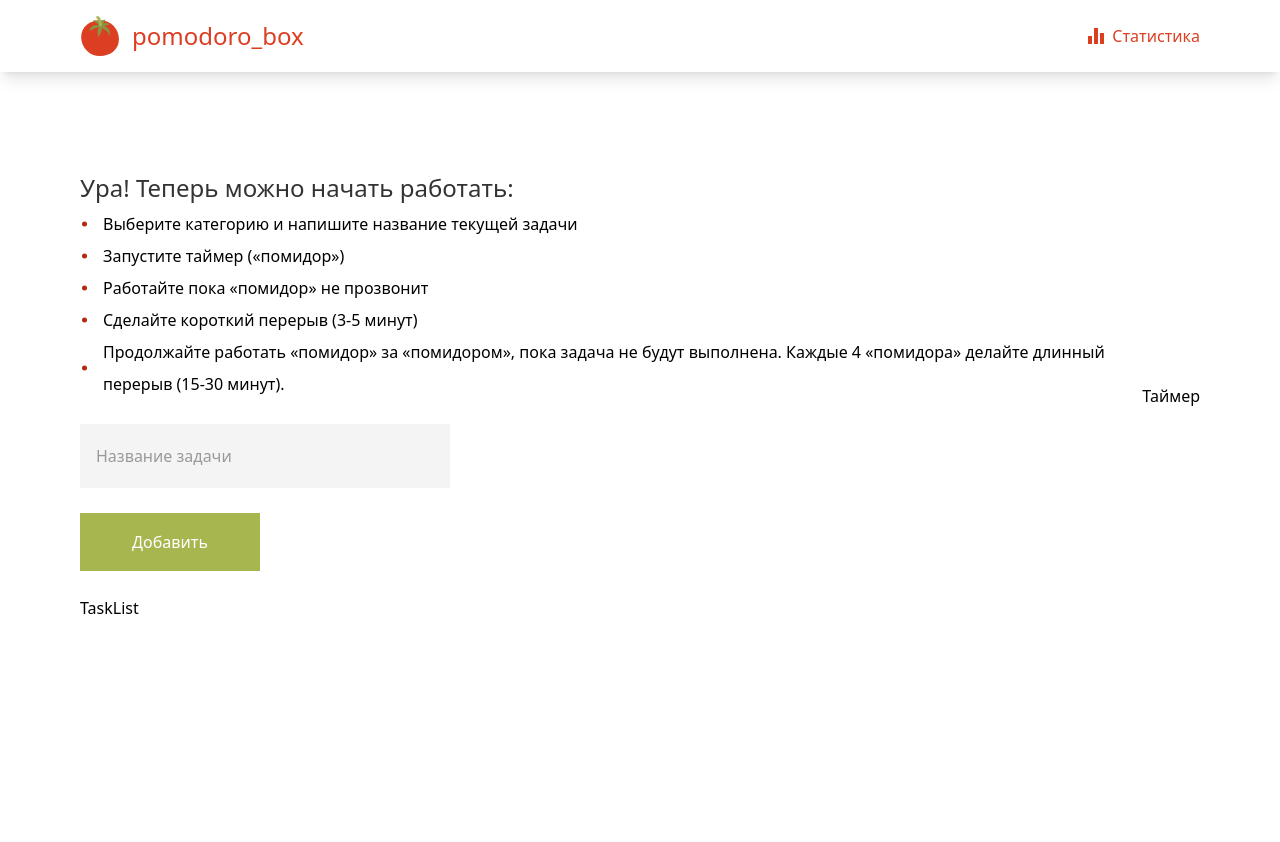
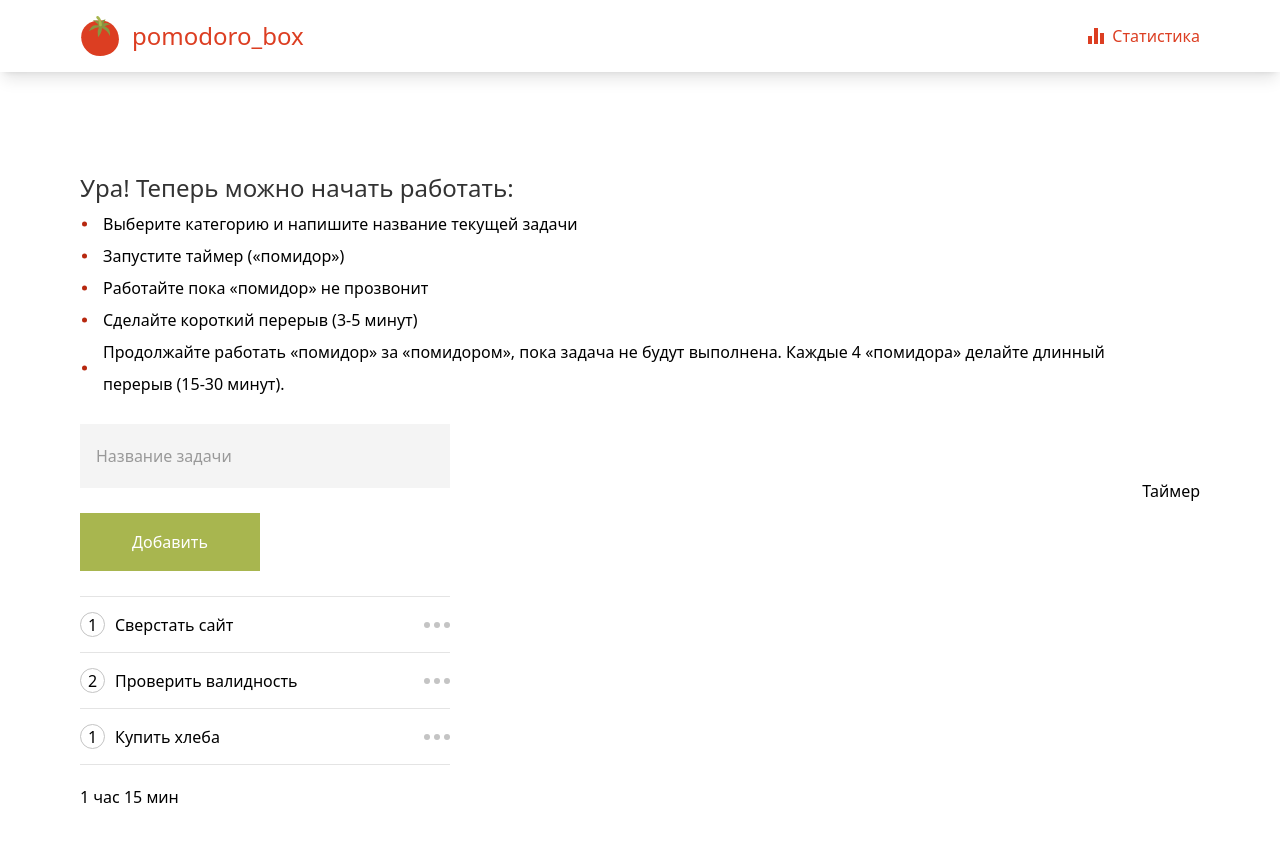
Before and after one commit to NikolayBalabanov/pomodoro-time-tracker, a React (Vite) app: page / in a window 1280 px wide. Shown: the top 842 px of the page. Before the commit the page ends 800 px from the top, so only its background shows below. Built offline with nearby package versions, Linux system fonts and the light colour scheme.

Commit message:
feat: add tasks and dropdown

```diff
--- a/src/components/DescriptionItem.tsx
+++ b/src/components/DescriptionItem.tsx
@@ -5,5 +5,5 @@ interface IDescriptionItemProps {
 }
 
 export default function DescriptionItem({ text }: IDescriptionItemProps) {
-  return <li className="list-item text-base leading-8 pl-[23px]">{text}</li>;
+  return <li className="descr-item text-base leading-8 pl-[23px]">{text}</li>;
 }
--- /dev/null
+++ b/src/components/TaskItem.tsx
@@ -0,0 +1,25 @@
+import React, { useState } from 'react';
+import TaskDropDown from './UI/TaskDropDown';
+
+interface ITaskItemProps {
+  title: string;
+  count: number;
+  id: number;
+}
+
+export default function TaskItem({ count, id, title }: ITaskItemProps) {
+  const [isOpen, setIsOpen] = useState<boolean>(false);
+  console.log(id);
+  return (
+    <li className="task-item flex items-center w-full py-[15px]">
+      <span className="mr-[10px] text-base leading-none flex items-center justify-center w-[25px] h-[25px] border border-colorGrey rounded-full">
+        {count}
+      </span>
+      <h3 className="mr-auto text-base leading-none">{title}</h3>
+      <button className="task-menu" onClick={() => setIsOpen(!isOpen)}>
+        <span className="task-menu__item"></span>
+      </button>
+      {isOpen && <TaskDropDown />}
+    </li>
+  );
+}
--- a/src/components/TaskList.tsx
+++ b/src/components/TaskList.tsx
@@ -1,5 +1,15 @@
 import React from 'react';
+import TaskItem from './TaskItem';
 
 export default function TaskList() {
-  return <div>TaskList</div>;
+  return (
+    <div>
+      <ul className="mb-5 w-[370px] flex flex-col items-start list-none">
+        <TaskItem count={1} title="Сверстать сайт" id={0} />
+        <TaskItem count={2} title="Проверить валидность" id={1} />
+        <TaskItem count={1} title="Купить хлеба" id={2} />
+      </ul>
+      <span>1 час 15 мин</span>
+    </div>
+  );
 }
--- /dev/null
+++ b/src/components/UI/TaskDropDown.tsx
@@ -0,0 +1,109 @@
+import React from 'react';
+
+export default function TaskDropDown() {
+  return (
+    <ul className="dropdown absolute w-[165px] h-[153px] py-[5px] list-none top-[44px] -right-[69px] border border-colorGrey bg-white">
+      <li>
+        <button className="w-full py-[9px] px-[14px] flex items-center hover:bg-colorBg">
+          <svg
+            className="mr-2"
+            width="18"
+            height="18"
+            viewBox="0 0 18 18"
+            fill="none"
+            xmlns="http://www.w3.org/2000/svg"
+          >
+            <g clipPath="url(#clip0_35_537)">
+              <path
+                d="M9.75 5.25H8.25V8.25H5.25V9.75H8.25V12.75H9.75V9.75H12.75V8.25H9.75V5.25ZM9 1.5C4.8675 1.5 1.5 4.8675 1.5 9C1.5 13.1325 4.8675 16.5 9 16.5C13.1325 16.5 16.5 13.1325 16.5 9C16.5 4.8675 13.1325 1.5 9 1.5ZM9 15C5.6925 15 3 12.3075 3 9C3 5.6925 5.6925 3 9 3C12.3075 3 15 5.6925 15 9C15 12.3075 12.3075 15 9 15Z"
+                fill="#A8B64F"
+              />
+            </g>
+            <defs>
+              <clipPath id="clip0_35_537">
+                <rect width="18" height="18" fill="white" />
+              </clipPath>
+            </defs>
+          </svg>
+          <span className="text-base leading-[17px]">Увеличить</span>
+        </button>
+      </li>
+      <li>
+        <button className="w-full py-[9px] px-[14px] flex items-center hover:bg-colorBg">
+          <svg
+            className="mr-2"
+            width="18"
+            height="18"
+            viewBox="0 0 18 18"
+            fill="none"
+            xmlns="http://www.w3.org/2000/svg"
+          >
+            <g clipPath="url(#clip0_35_540)">
+              <path
+                d="M9 1.5C4.8675 1.5 1.5 4.8675 1.5 9C1.5 13.1325 4.8675 16.5 9 16.5C13.1325 16.5 16.5 13.1325 16.5 9C16.5 4.8675 13.1325 1.5 9 1.5ZM9 15C5.6925 15 3 12.3075 3 9C3 5.6925 5.6925 3 9 3C12.3075 3 15 5.6925 15 9C15 12.3075 12.3075 15 9 15Z"
+                fill="#A8B64F"
+              />
+              <path d="M5.25 8.25H8.25H9.75H12.75V9.75H9.75H8.25H5.25V8.25Z" fill="#A8B64F" />
+            </g>
+            <defs>
+              <clipPath id="clip0_35_540">
+                <rect width="18" height="18" fill="white" />
+              </clipPath>
+            </defs>
+          </svg>
+          <span className="text-base leading-[17px]">Уменьшить</span>
+        </button>
+      </li>
+      <li>
+        <button className="w-full py-[9px] px-[14px] flex items-center hover:bg-colorBg">
+          <svg
+            className="mr-2"
+            width="18"
+            height="18"
+            viewBox="0 0 18 18"
+            fill="none"
+            xmlns="http://www.w3.org/2000/svg"
+          >
+            <g clipPath="url(#clip0_35_546)">
+              <path
+                d="M10.545 6.765L11.235 7.455L4.44 14.25H3.75V13.56L10.545 6.765ZM13.245 2.25C13.0575 2.25 12.8625 2.325 12.72 2.4675L11.3475 3.84L14.16 6.6525L15.5325 5.28C15.825 4.9875 15.825 4.515 15.5325 4.2225L13.7775 2.4675C13.6275 2.3175 13.44 2.25 13.245 2.25ZM10.545 4.6425L2.25 12.9375V15.75H5.0625L13.3575 7.455L10.545 4.6425Z"
+                fill="#A8B64F"
+              />
+            </g>
+            <defs>
+              <clipPath id="clip0_35_546">
+                <rect width="18" height="18" fill="white" />
+              </clipPath>
+            </defs>
+          </svg>
+          <span className="text-base leading-[17px]">Редактировать</span>
+        </button>
+      </li>
+      <li>
+        <button className="w-full py-[9px] px-[14px] flex items-center hover:bg-colorBg">
+          <svg
+            className="mr-2"
+            width="18"
+            height="18"
+            viewBox="0 0 18 18"
+            fill="none"
+            xmlns="http://www.w3.org/2000/svg"
+          >
+            <g clipPath="url(#clip0_35_551)">
+              <path
+                d="M12 6.75V14.25H6V6.75H12ZM10.875 2.25H7.125L6.375 3H3.75V4.5H14.25V3H11.625L10.875 2.25ZM13.5 5.25H4.5V14.25C4.5 15.075 5.175 15.75 6 15.75H12C12.825 15.75 13.5 15.075 13.5 14.25V5.25Z"
+                fill="#A8B64F"
+              />
+            </g>
+            <defs>
+              <clipPath id="clip0_35_551">
+                <rect width="18" height="18" fill="white" />
+              </clipPath>
+            </defs>
+          </svg>
+          <span className="text-base leading-[17px]">Удалить</span>
+        </button>
+      </li>
+    </ul>
+  );
+}
--- a/src/index.css
+++ b/src/index.css
@@ -11,11 +11,11 @@
     @apply text-colorRed hover:text-colorRedHover transition-colors duration-200;
   }
 
-  .list-item {
+  .descr-item {
     position: relative;
   }
 
-  .list-item::before {
+  .descr-item::before {
     position: absolute;
     content: '';
     top: 50%;
@@ -27,6 +27,47 @@
     transform: translateY(-50%);
   }
 
+  .task-item {
+    position: relative;
+    border-bottom: 1px solid #e4e4e4;
+  }
+
+  .task-item:first-child {
+    border-top: 1px solid #e4e4e4;
+  }
+
+  .task-menu {
+    padding: 10px 0px;
+    display: flex;
+    align-items: center;
+    justify-content: space-between;
+    color: #c4c4c4;
+    width: 26px;
+    height: 6px;
+    transition: color 0.2s ease-in-out;
+  }
+
+  .task-menu .task-menu__item {
+    width: 6px;
+    height: 6px;
+    background-color: currentColor;
+    border-radius: 100%;
+  }
+
+  .task-menu::after,
+  .task-menu::before {
+    content: '';
+    width: 6px;
+    height: 6px;
+    background-color: currentColor;
+    border-radius: 100%;
+  }
+
+  .task-menu:hover,
+  .task-menu:focus-visible {
+    color: #333333;
+  }
+
   .nav-svg path {
     fill: currentColor;
   }
@@ -34,4 +75,23 @@
   .btn {
     @apply py-[19px] px-[50px] font-medium text-base text-white leading-4 transition-colors duration-200 border-2;
   }
+
+  .dropdown {
+    position: absolute;
+    z-index: 1;
+  }
+
+  .dropdown::before {
+    content: '';
+    position: absolute;
+    top: -6px;
+    left: 50%;
+    width: 10px;
+    height: 10px;
+    border-top: 1px solid #c4c4c4;
+    border-left: 1px solid #c4c4c4;
+    border-bottom-right-radius: 20px;
+    background-color: #ffffff;
+    transform: translateX(-50%) rotate(45deg);
+  }
 }
```
